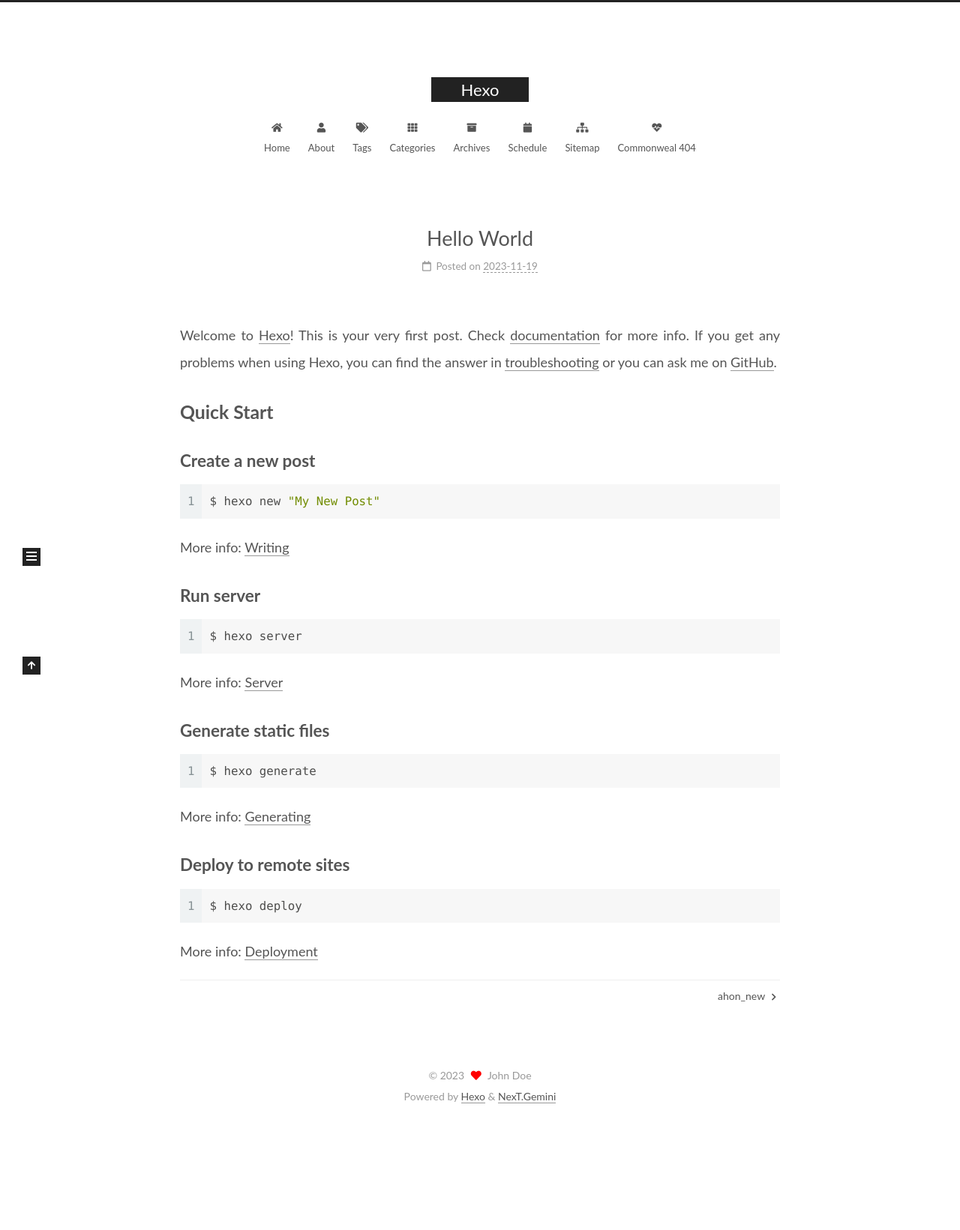
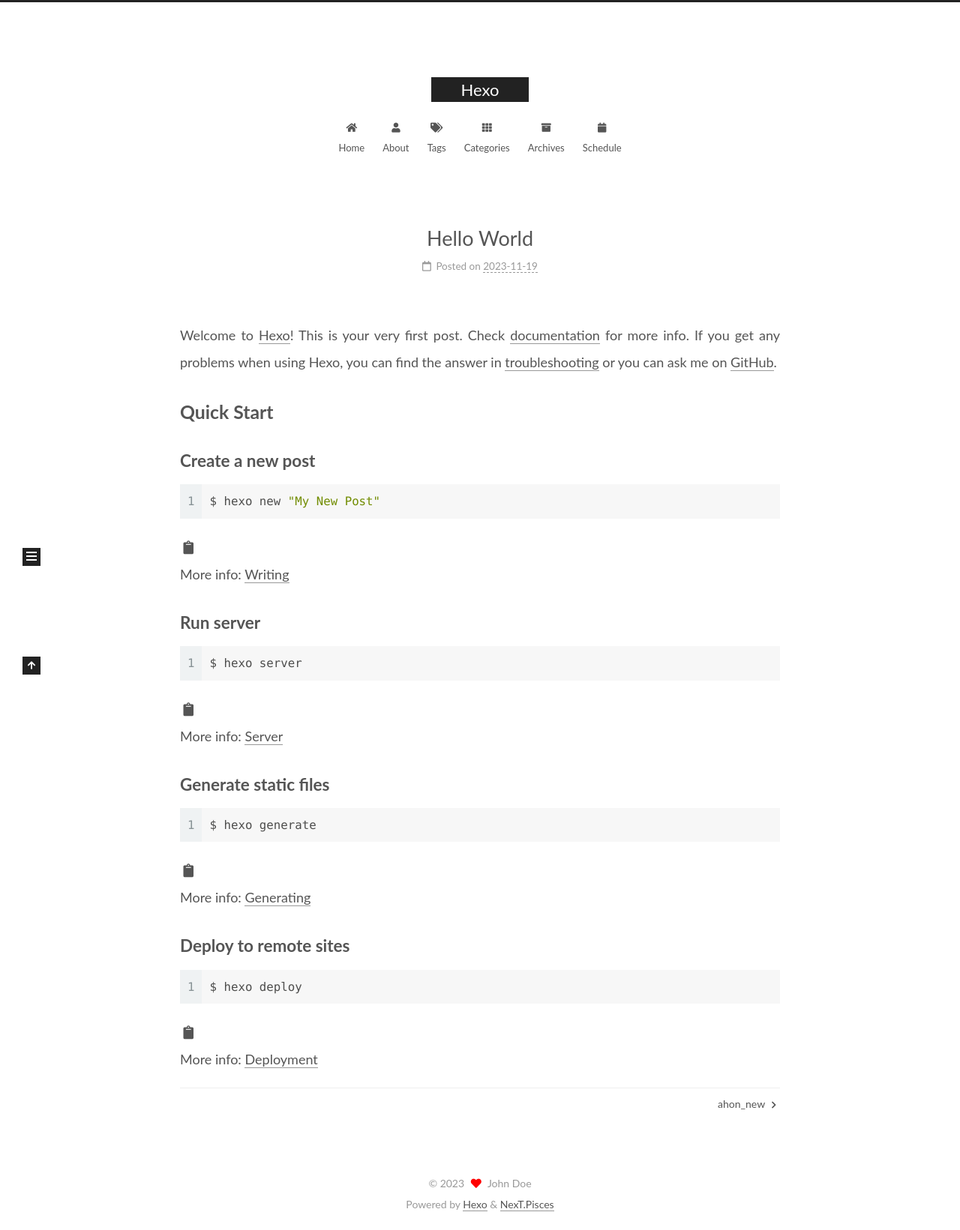
Before and after one commit to hongzai520/hongzai520.github.io, a plain HTML site: page 2023/11/19/hello-world/index.html in a window 1280 px wide. Shown: the whole page at 75% size. Before the commit the page ends 1497 px from the top, so only its background shows below. Drawn offline with Linux system fonts and the light colour scheme; some packages are replaced by stand-ins of ours; a script that the page names is missing.

Commit message:
Site updated: 2023-11-20 01:00:17

```diff
--- a/2023/11/19/hello-world/index.html
+++ b/2023/11/19/hello-world/index.html
@@ -14,10 +14,12 @@
 
 
 <link rel="stylesheet" href="/lib/font-awesome/css/all.min.css">
+  <link rel="stylesheet" href="/lib/pace/pace-theme-minimal.min.css">
+  <script src="/lib/pace/pace.min.js"></script>
 
 <script id="hexo-configurations">
     var NexT = window.NexT || {};
-    var CONFIG = {"hostname":"example.com","root":"/","scheme":"Gemini","version":"7.8.0","exturl":false,"sidebar":{"position":"left","display":"post","padding":18,"offset":12,"onmobile":false},"copycode":{"enable":false,"show_result":false,"style":null},"back2top":{"enable":true,"sidebar":false,"scrollpercent":false},"bookmark":{"enable":false,"color":"#222","save":"auto"},"fancybox":false,"mediumzoom":false,"lazyload":false,"pangu":false,"comments":{"style":"tabs","active":null,"storage":true,"lazyload":false,"nav":null},"algolia":{"hits":{"per_page":10},"labels":{"input_placeholder":"Search for Posts","hits_empty":"We didn't find any results for the search: ${query}","hits_stats":"${hits} results found in ${time} ms"}},"localsearch":{"enable":false,"trigger":"auto","top_n_per_article":1,"unescape":false,"preload":false},"motion":{"enable":true,"async":false,"transition":{"post_block":"fadeIn","post_header":"slideDownIn","post_body":"slideDownIn","coll_header":"slideLeftIn","sidebar":"slideUpIn"}}};
+    var CONFIG = {"hostname":"example.com","root":"/","scheme":"Pisces","version":"7.8.0","exturl":false,"sidebar":{"position":"left","display":"post","padding":18,"offset":12,"onmobile":false},"copycode":{"enable":"ture","show_result":"ture","style":null},"back2top":{"enable":true,"sidebar":false,"scrollpercent":false},"bookmark":{"enable":false,"color":"#222","save":"auto"},"fancybox":false,"mediumzoom":false,"lazyload":false,"pangu":false,"comments":{"style":"tabs","active":null,"storage":true,"lazyload":false,"nav":null},"algolia":{"hits":{"per_page":10},"labels":{"input_placeholder":"Search for Posts","hits_empty":"We didn't find any results for the search: ${query}","hits_stats":"${hits} results found in ${time} ms"}},"localsearch":{"enable":false,"trigger":"auto","top_n_per_article":1,"unescape":false,"preload":false},"motion":{"enable":true,"async":false,"transition":{"post_block":"fadeIn","post_header":"slideDownIn","post_body":"slideDownIn","coll_header":"slideLeftIn","sidebar":"slideUpIn"}}};
   </script>
 
   <meta name="description" content="Welcome to Hexo! This is your very first post. Check documentation for more info. If you get any problems when using Hexo, you can find the answer in troubleshooting or you can ask me on GitHub. Quick">
@@ -140,16 +142,6 @@
         <li class="menu-item menu-item-schedule">
 
     <a href="/schedule/" rel="section"><i class="fa fa-calendar fa-fw"></i>Schedule</a>
-
-  </li>
-        <li class="menu-item menu-item-sitemap">
-
-    <a href="/sitemap.xml" rel="section"><i class="fa fa-sitemap fa-fw"></i>Sitemap</a>
-
-  </li>
-        <li class="menu-item menu-item-commonweal">
-
-    <a href="/404/" rel="section"><i class="fa fa-heartbeat fa-fw"></i>Commonweal 404</a>
 
   </li>
   </ul>
@@ -356,7 +348,7 @@
   </span>
   <span class="author" itemprop="copyrightHolder">John Doe</span>
 </div>
-  <div class="powered-by">Powered by <a href="https://hexo.io/" class="theme-link" rel="noopener" target="_blank">Hexo</a> & <a href="https://theme-next.org/" class="theme-link" rel="noopener" target="_blank">NexT.Gemini</a>
+  <div class="powered-by">Powered by <a href="https://hexo.io/" class="theme-link" rel="noopener" target="_blank">Hexo</a> & <a href="https://pisces.theme-next.org/" class="theme-link" rel="noopener" target="_blank">NexT.Pisces</a>
   </div>
 
 
```
Also changed, not shown: 2023/11/19/别理的博客指北/index.html (+4 -12 lines), archives/2023/11/index.html (+4 -12 lines), archives/2023/index.html (+4 -12 lines), archives/index.html (+4 -12 lines), index.html (+4 -12 lines).
